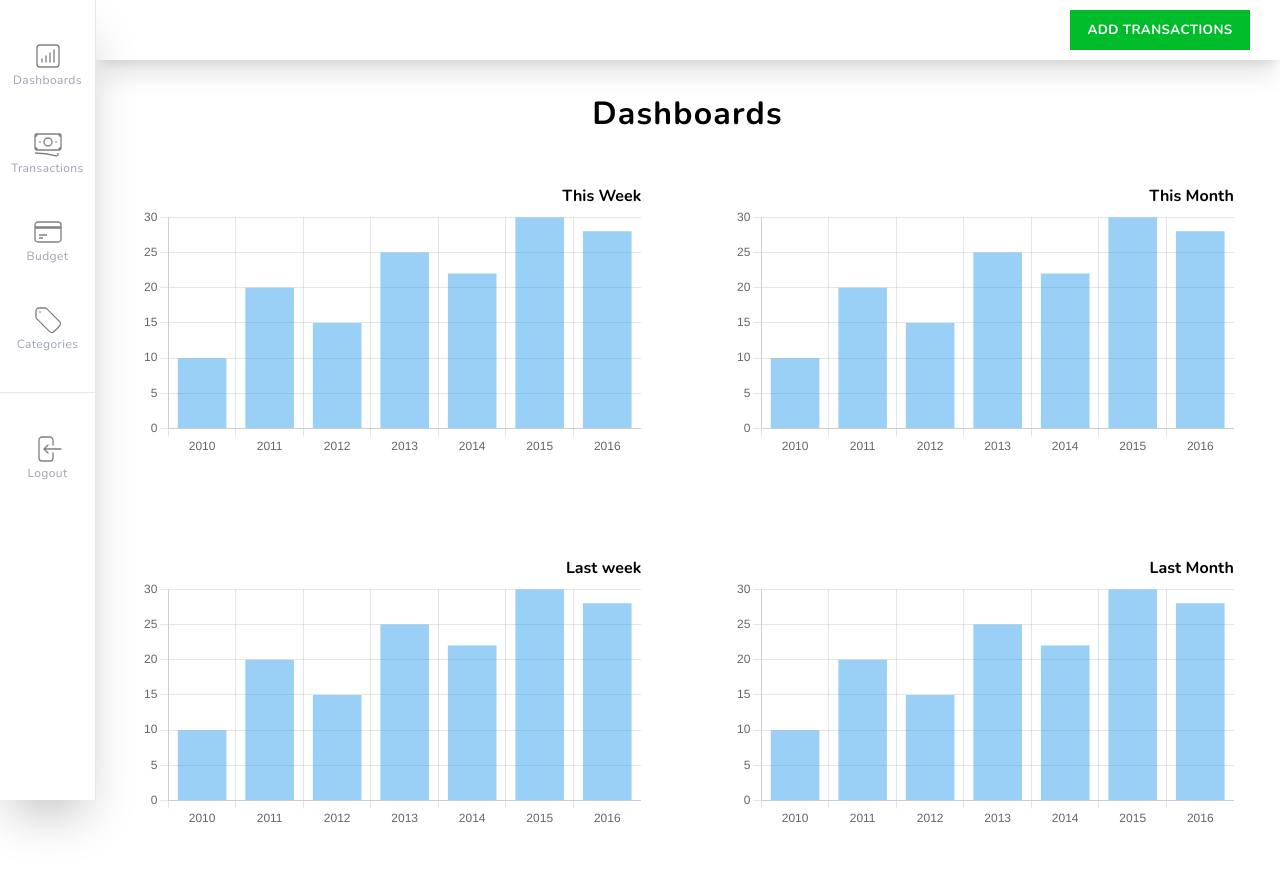
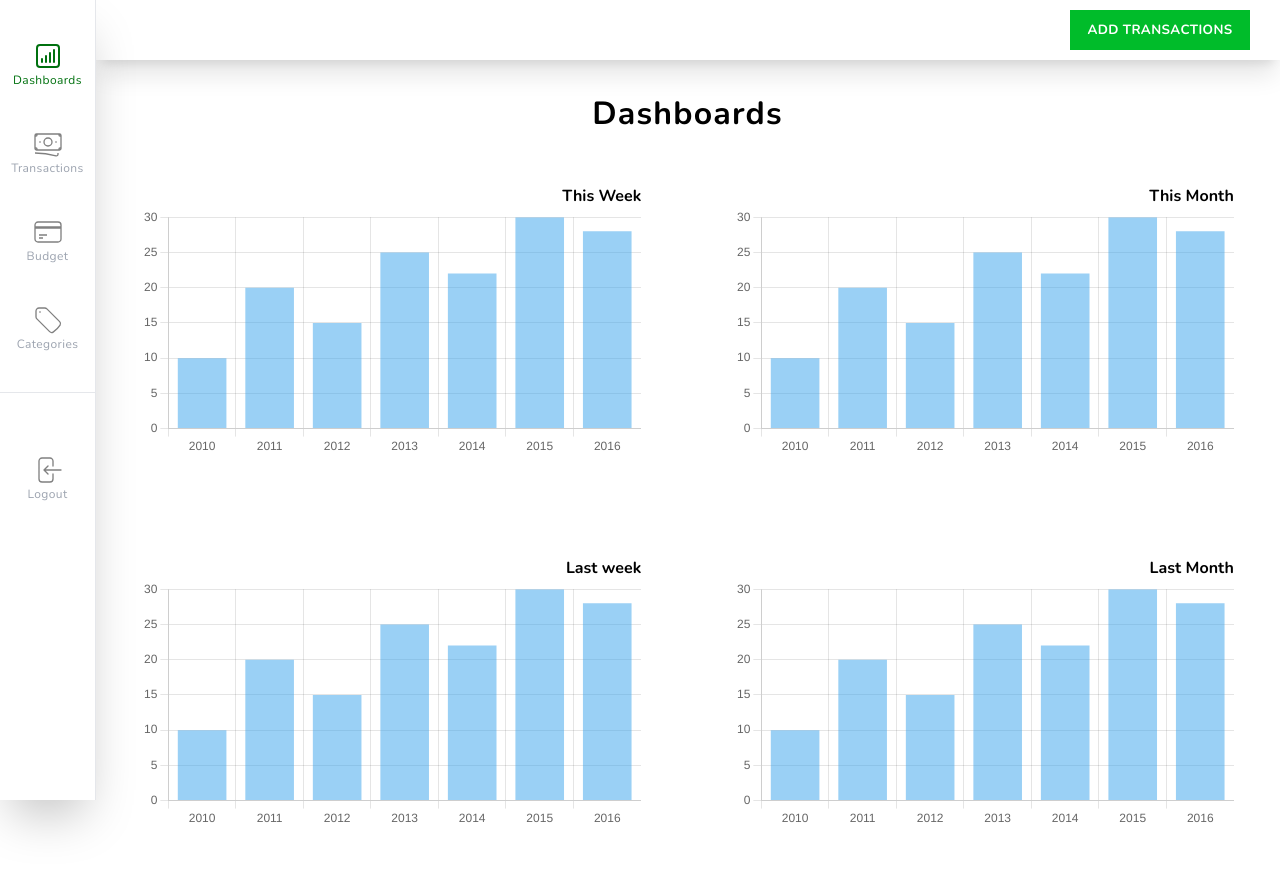
Before and after one commit to etrafa/familyBudgetJQ, a website: page dashboard.html in a window 1280 px wide. Drawn offline with nearby package versions, Linux system fonts and the light colour scheme.

Commit message:
active sidebar link added.

```diff
--- a/dashboard.html
+++ b/dashboard.html
@@ -15,7 +15,7 @@
   </head>
   <body>
     <div id="page-layout-container">
-      <div class="sidebar-placeholder"></div>
+      <aside class="sidebar-placeholder"></aside>
       <div id="page-layout-main">
         <div class="navbar-top-placeholder"></div>
         <main>
--- /dev/null
+++ b/scripts/sidebar.js
@@ -0,0 +1,5 @@
+document.querySelectorAll(".sidebar-items").forEach((link) => {
+  if (link.href === window.location.href) {
+    link.setAttribute("aria-current", "page");
+  }
+});
--- a/sidebar.html
+++ b/sidebar.html
@@ -1,6 +1,6 @@
-<aside id="sidebar">
-  <a href="dashboard.html">
-    <div class="sidebar-items">
+<ul>
+  <li>
+    <a class="sidebar-items" href="dashboard.html">
       <svg xmlns="http://www.w3.org/2000/svg" viewBox="0 0 24 24">
         <path
           stroke-linecap="round"
@@ -9,10 +9,10 @@
         />
       </svg>
       <span>Dashboards</span>
-    </div>
-  </a>
-  <a href="transactions.html">
-    <div class="sidebar-items">
+    </a>
+  </li>
+  <li>
+    <a class="sidebar-items" href="transactions.html">
       <svg xmlns="http://www.w3.org/2000/svg" viewBox="0 0 24 24">
         <path
           strokeLinecap="round"
@@ -21,10 +21,10 @@
         />
       </svg>
       <span>Transactions</span>
-    </div>
-  </a>
-  <a href="budget.html">
-    <div class="sidebar-items">
+    </a>
+  </li>
+  <li>
+    <a class="sidebar-items" href="budget.html">
       <svg xmlns="http://www.w3.org/2000/svg" viewBox="0 0 24 24">
         <path
           strokeLinecap="round"
@@ -33,10 +33,10 @@
         />
       </svg>
       <span>Budget</span>
-    </div>
-  </a>
-  <a href="categories.html">
-    <div class="sidebar-items">
+    </a>
+  </li>
+  <li>
+    <a class="sidebar-items" href="categories.html">
       <svg xmlns="http://www.w3.org/2000/svg" viewBox="0 0 24 24">
         <path
           strokeLinecap="round"
@@ -50,10 +50,12 @@
         />
       </svg>
       <span>Categories</span>
-    </div>
-  </a>
-  <div class="seperator"></div>
-  <div class="sidebar-items">
+    </a>
+  </li>
+  <li>
+    <div class="seperator"></div>
+  </li>
+  <li class="sidebar-items">
     <svg xmlns="http://www.w3.org/2000/svg" viewBox="0 0 24 24">
       <path
         stroke-linecap="round"
@@ -62,5 +64,6 @@
       />
     </svg>
     <span>Logout</span>
-  </div>
-</aside>
+  </li>
+</ul>
+<script src="./scripts/sidebar.js"></script>
--- a/styles/global.css
+++ b/styles/global.css
@@ -152,6 +152,15 @@ main h2 {
     letter-spacing: 0.4px;
   }
 
+  .sidebar-items[aria-current="page"] svg {
+    stroke: var(--green);
+    stroke-width: 1.5;
+  }
+
+  .sidebar-items[aria-current="page"] span {
+    color: var(--green);
+  }
+
   .seperator {
     width: 100%;
     height: 1px;
```
